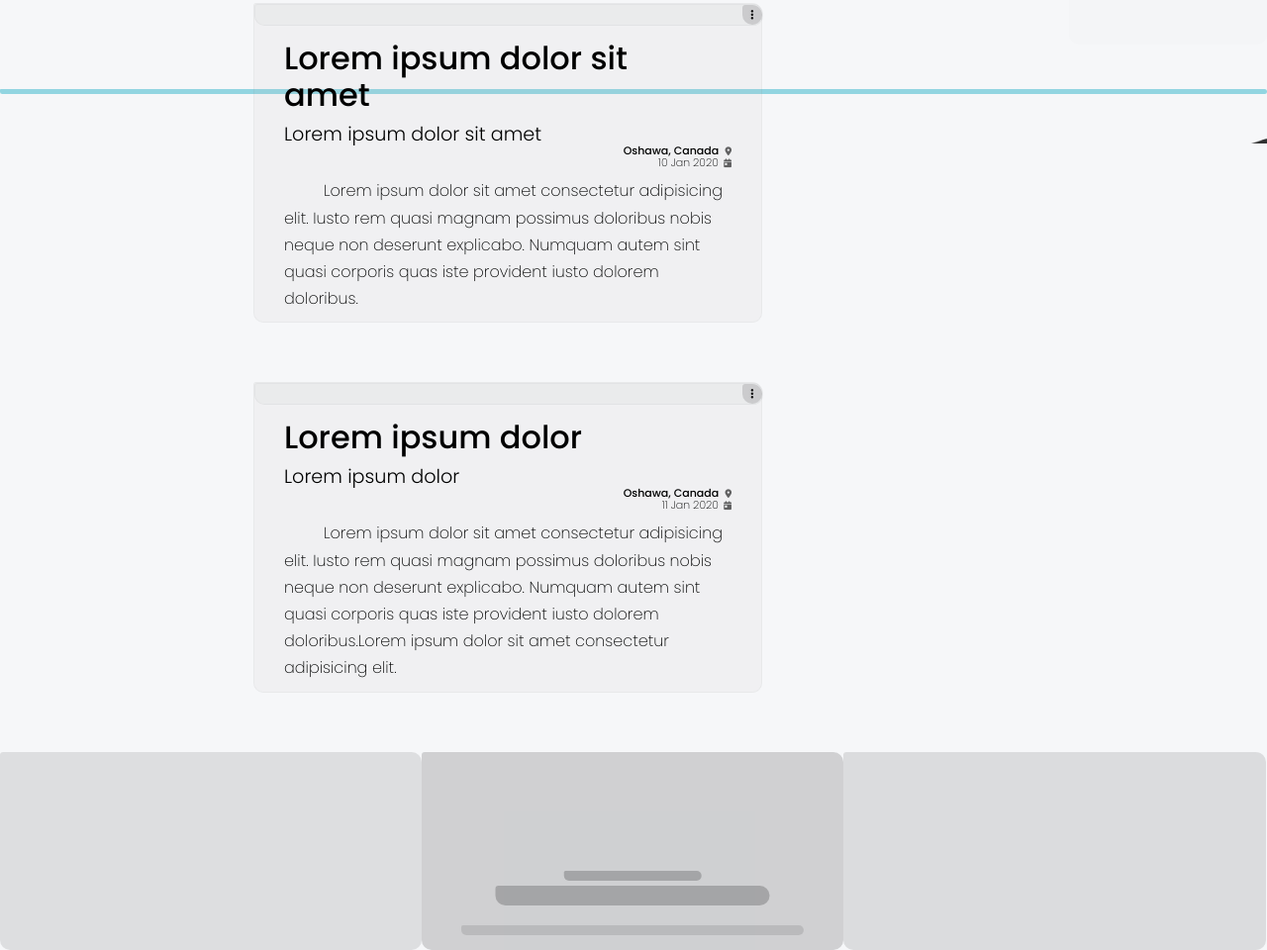
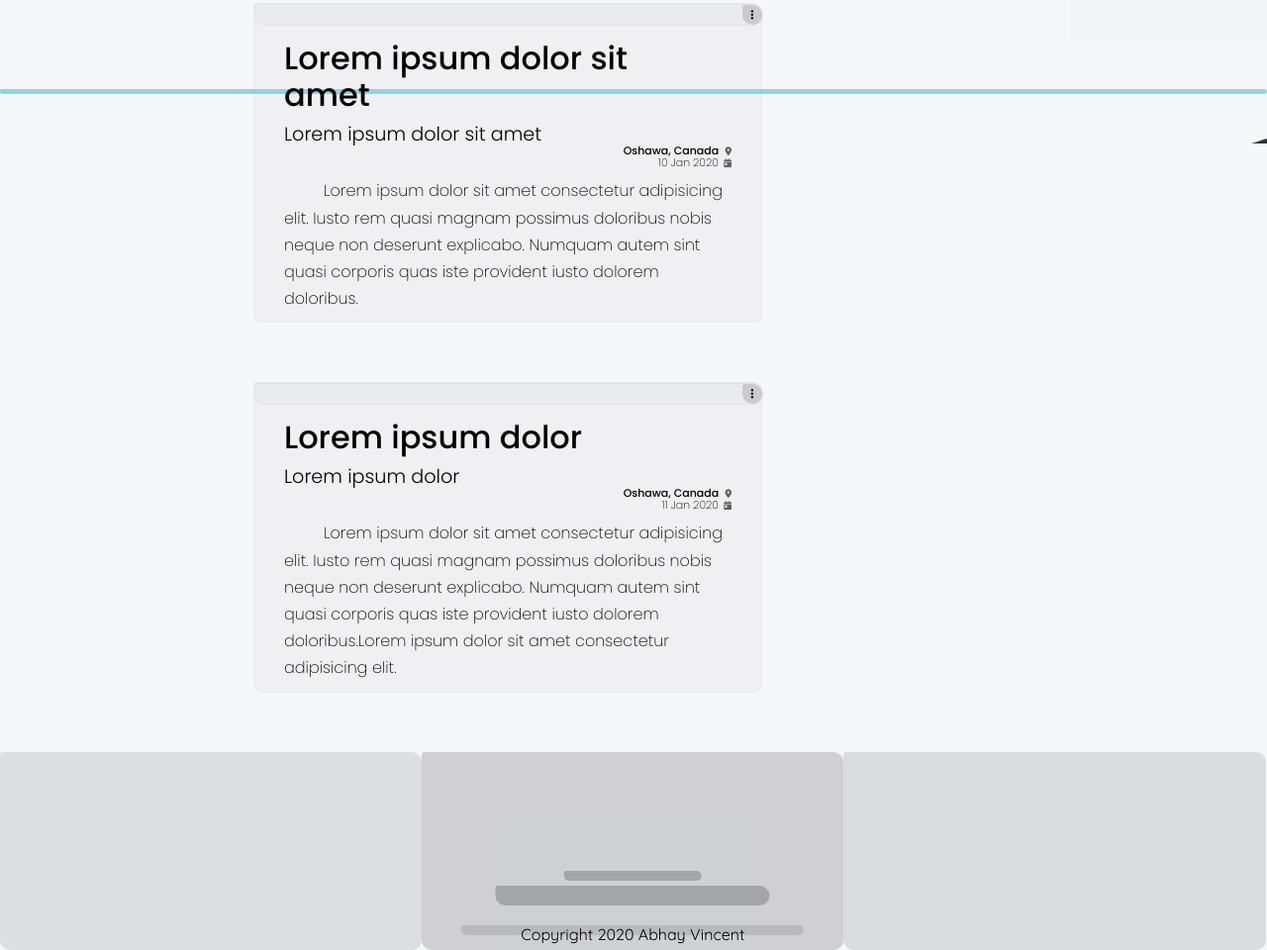
Before and after one commit to abhaykvincent/webtop, a website: page index.html in a window 1280 px wide. Shown: the part 705-1665 px from the top of the page at 99% size. Drawn offline with Linux system fonts and the light colour scheme.

Commit message:
copyright added

```diff
--- a/index.html
+++ b/index.html
@@ -141,7 +141,7 @@
             <div class="footerElements middle">
                 <div class="withLove"></div>
                 <div class="techs"></div>
-                <div class="copy"></div>
+                <div class="copy">Copyright 2020 Abhay Vincent</div>
             </div>
             <div class="footerElements right"></div>
         </footer>
--- a/src/css/main.scss
+++ b/src/css/main.scss
@@ -1136,6 +1136,8 @@
                     width: 100%;
                     height: 10px;
                     background-color: rgba(0, 0, 0, 0.10);
+
+                    text-align: center;
                 }
             }
 
```
Also changed, not shown: src/css/main.css, 1 other file.
